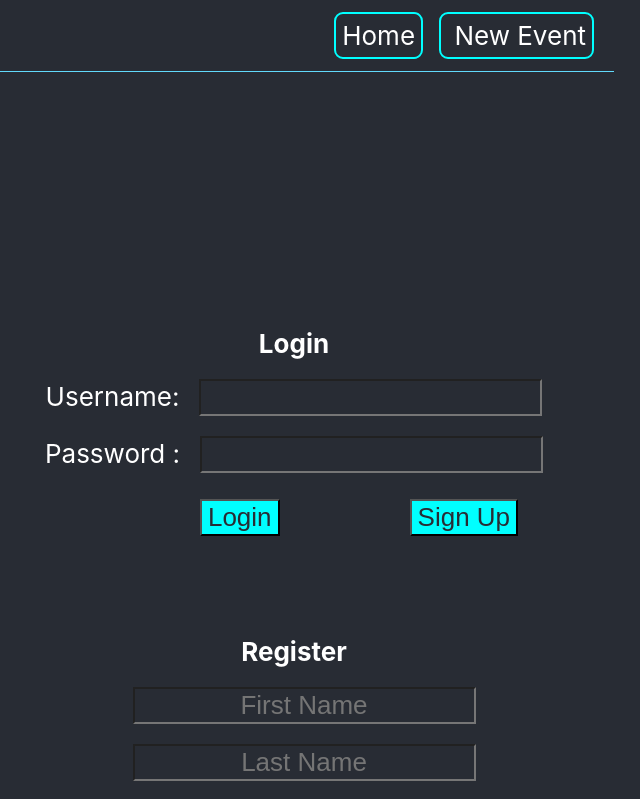
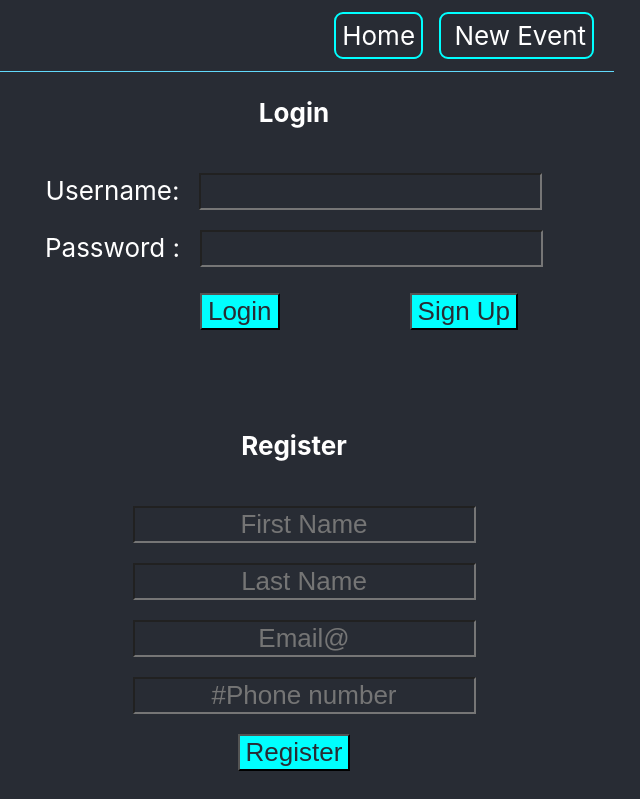
Before and after one commit to Yafet2557/Event-Planner, a React (Create React App) app in the folder frontend/: page / in a window 1280 px wide. Shown: the top 799 px of the page, without its empty margins (346-986 px from the left). Built offline with nearby package versions, Linux system fonts and the light colour scheme; no server answers.

Commit message:
added Register files.

```diff
--- a/frontend/src/index.css
+++ b/frontend/src/index.css
@@ -21,6 +21,10 @@ body {
 code {
   font-family: source-code-pro, Menlo, Monaco, Consolas, 'Courier New',
     monospace;
+}
+
+h2{
+  margin: 25px auto;
 }
 
 
@@ -62,6 +66,8 @@ code {
   color: #61dafb;
   flex-direction: column;
   margin-top: 20%;
+  display: block;
+  margin: auto;
 }
 
 
```
